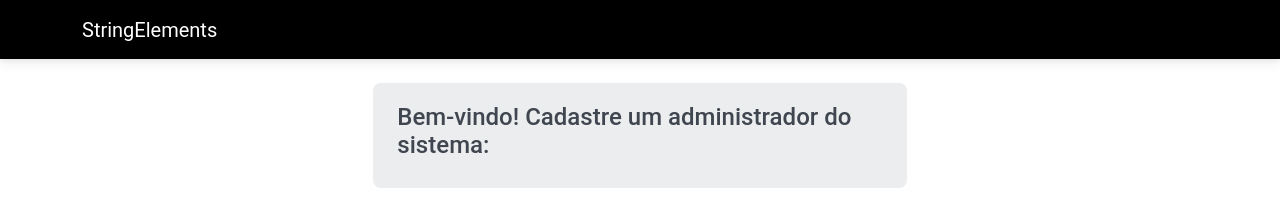
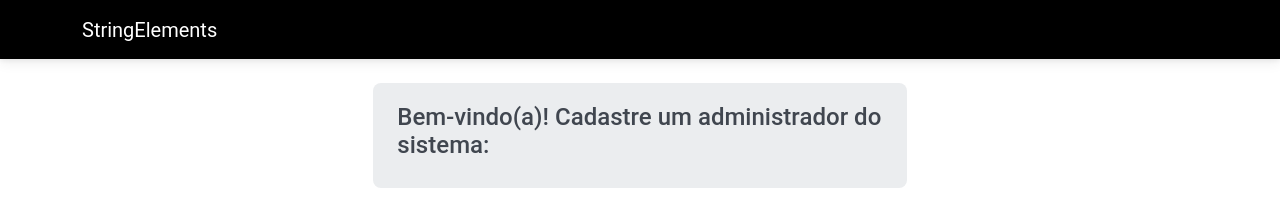
Before and after one commit to DouglasFabio/stringelements-blog, a Next.js app: page / in a window 1280 px wide. Shown: the top 210 px of the page. Built offline with nearby package versions, Linux system fonts and the light colour scheme.

Commit message:
Lembrete API senha autor + teste parenteses

```diff
--- a/app/admin/autor/page.js
+++ b/app/admin/autor/page.js
@@ -13,7 +13,7 @@ export default function CadastroAutor() {
     emailAutor: '',
     apelidoAutor: '',
     dataNascimentoAutor: '',
-    senhaAutor: 'GERA-SENHA-ALEATORIA'
+    senhaAutor: 'GERA-SENHA-ALEATORIA - INSERIR API auto'
   });
 
   const handleChange = e => setDadosAutor({...dadosAutor, [e.target.name]: e.target.value});
--- a/app/page.js
+++ b/app/page.js
@@ -16,13 +16,13 @@ export default function PrimeiroAcessoADM() {
 
   const enviaDadosADM = async e =>{
     e.preventDefault(); //nao limpar o console após o submit
-    console.log(dadosADM.nomeADM+dadosADM.emailADM);
+    console.log(dadosADM.nomeADM+dadosADM.emailADM+dadosADM.senhaADM);
   }
 
   return (
     <Stack gap={2} className="col-md-5 mx-auto" >
       <p></p>
-      <Alert variant="secondary"><Alert.Heading>Bem-vindo! Cadastre um administrador do sistema:</Alert.Heading></Alert>
+      <Alert variant="secondary"><Alert.Heading>Bem-vindo{'(a)'}! Cadastre um administrador do sistema:</Alert.Heading></Alert>
       <form onSubmit={enviaDadosADM}>
         <div className="form-floating">
           <input type="text" className="form-control" id="nome"
```
